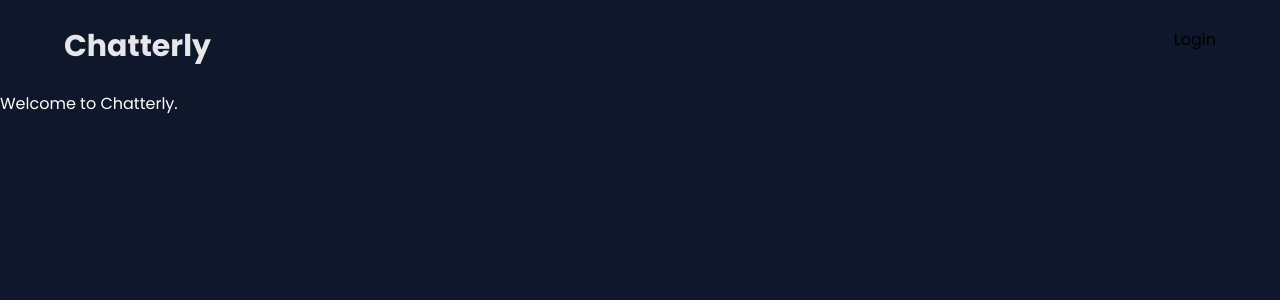
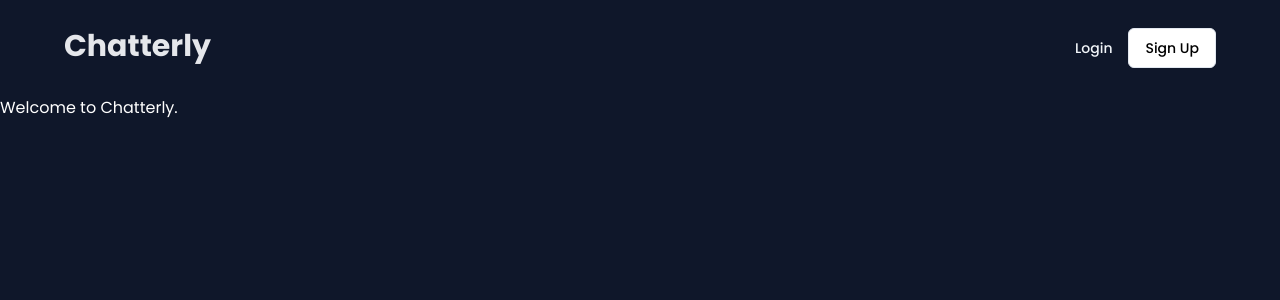
Before and after one commit to xyugen/chatterly, a Next.js app: page / in a window 1280 px wide. Shown: the top 300 px of the page. Built offline with nearby package versions, Linux system fonts and the light colour scheme.

Commit message:
feat: add shadcn buttons for login/signup

```diff
--- a/package.json
+++ b/package.json
@@ -9,6 +9,7 @@
     "lint": "next lint"
   },
   "dependencies": {
+    "@radix-ui/react-slot": "^1.0.2",
     "class-variance-authority": "^0.7.0",
     "clsx": "^2.1.0",
     "lucide-react": "^0.363.0",
--- a/src/app/layout.tsx
+++ b/src/app/layout.tsx
@@ -3,6 +3,8 @@ import '@/app/globals.css'
 import { Poppins as FontPoppins } from 'next/font/google'
 
 import { cn } from '@/lib/utils'
+import { Button, buttonVariants } from '@/components/ui/button'
+import Link from 'next/link'
 
 const fontPoppins = FontPoppins({
     subsets: ['latin'],
@@ -17,14 +19,15 @@ const layout = (
     <html lang='en'>
         <body
             className={cn(
-                'bg-slate-900 min-h-screen font-poppins antialiased',
+                'bg-slate-900 font-poppins antialiased',
                 fontPoppins.variable
                 )}
             >
             <header className='my-7 mx-16 flex justify-between'>
-                <h1 className='text-gray-200 text-3xl font-bold'>Chatterly</h1>
+                <Link href='/' className='text-gray-200 text-3xl font-bold'>Chatterly</Link>
                 <div>
-                    <button>Login</button>
+                    <Link className={buttonVariants({ variant: 'link' })} href='/login'>Login</Link>
+                    <Link className={buttonVariants({ variant: 'outline' })} href='/signup'>Sign Up</Link>
                 </div>
             </header>
             {children}
--- /dev/null
+++ b/src/components/ui/button.tsx
@@ -0,0 +1,56 @@
+import * as React from "react"
+import { Slot } from "@radix-ui/react-slot"
+import { cva, type VariantProps } from "class-variance-authority"
+
+import { cn } from "@/lib/utils"
+
+const buttonVariants = cva(
+  "inline-flex items-center justify-center whitespace-nowrap rounded-md text-sm font-medium ring-offset-white transition-colors focus-visible:outline-none focus-visible:ring-2 focus-visible:ring-slate-950 focus-visible:ring-offset-2 disabled:pointer-events-none disabled:opacity-50 dark:ring-offset-slate-950 dark:focus-visible:ring-slate-300",
+  {
+    variants: {
+      variant: {
+        default: "bg-slate-900 text-slate-50 hover:bg-slate-900/90 dark:bg-slate-50 dark:text-slate-900 dark:hover:bg-slate-50/90",
+        destructive:
+          "bg-red-500 text-slate-50 hover:bg-red-500/90 dark:bg-red-900 dark:text-slate-50 dark:hover:bg-red-900/90",
+        outline:
+          "border border-slate-200 bg-white hover:bg-slate-100 hover:text-slate-900 dark:border-slate-800 dark:bg-slate-950 dark:hover:bg-slate-800 dark:hover:text-slate-50",
+        secondary:
+          "bg-slate-100 text-slate-900 hover:bg-slate-100/80 dark:bg-slate-800 dark:text-slate-50 dark:hover:bg-slate-800/80",
+        ghost: "hover:bg-slate-100 hover:text-slate-900 dark:hover:bg-slate-800 dark:hover:text-slate-50",
+        link: "text-slate-100 underline-offset-4 hover:underline dark:text-slate-50",
+      },
+      size: {
+        default: "h-10 px-4 py-2",
+        sm: "h-9 rounded-md px-3",
+        lg: "h-11 rounded-md px-8",
+        icon: "h-10 w-10",
+      },
+    },
+    defaultVariants: {
+      variant: "default",
+      size: "default",
+    },
+  }
+)
+
+export interface ButtonProps
+  extends React.ButtonHTMLAttributes<HTMLButtonElement>,
+    VariantProps<typeof buttonVariants> {
+  asChild?: boolean
+}
+
+const Button = React.forwardRef<HTMLButtonElement, ButtonProps>(
+  ({ className, variant, size, asChild = false, ...props }, ref) => {
+    const Comp = asChild ? Slot : "button"
+    return (
+      <Comp
+        className={cn(buttonVariants({ variant, size, className }))}
+        ref={ref}
+        {...props}
+      />
+    )
+  }
+)
+Button.displayName = "Button"
+
+export { Button, buttonVariants }
```
Also changed, not shown: 1 other file (tests, documents, lock files or other folders).
